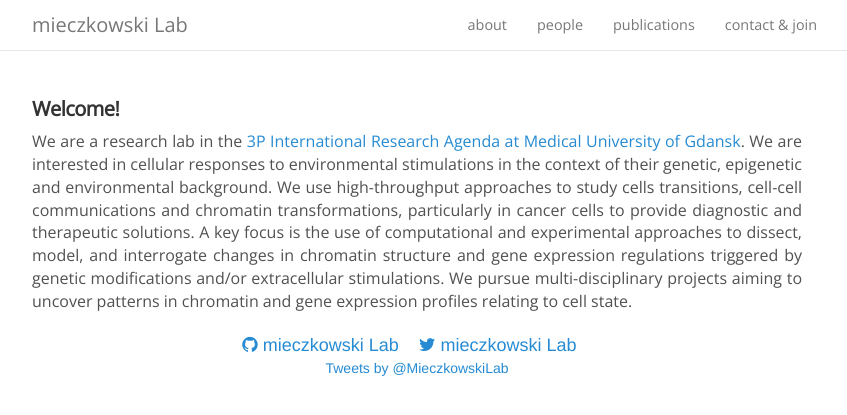
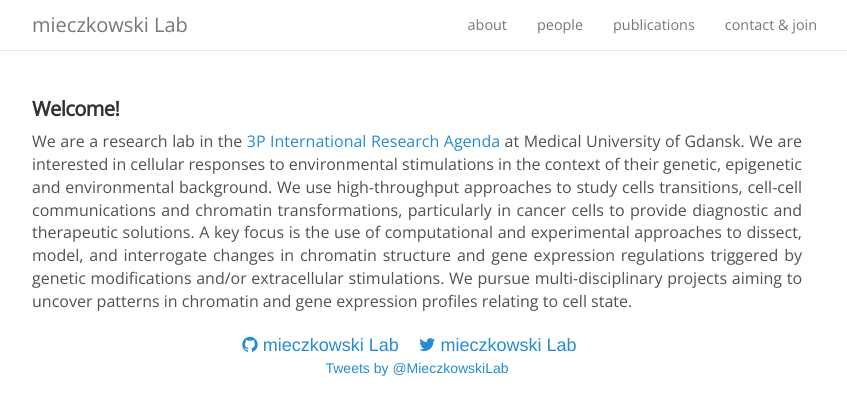
Before and after one commit to jakubmie/jakubmie.github.io, a Jekyll site: the page built from index.html, in a window 1280 px wide. Shown: the top 415 px of the page, without its empty margins (223-1070 px from the left). Built offline with Jekyll 4.4.1, drawn with Linux system fonts in a browser that asks for light colours; nearby versions of some CDN libraries; comment, search, counter and statistics services are not loaded; part of the change alters nothing that is shown.

```diff
--- a/index.html
+++ b/index.html
@@ -6,7 +6,7 @@ layout: default
     <h4>Welcome!</h4>
     <header class="masthead text-center">
       <p align=”justify”>
-      We are a research lab in the <a href="https://ira3p.mug.edu.pl/54705.html">3P International Research Agenda at Medical University of Gdansk</a>. We are interested in cellular responses to environmental stimulations in the context of their genetic, epigenetic and environmental background. We use high-throughput approaches to study cells transitions, cell-cell communications and chromatin transformations, particularly in cancer cells to provide diagnostic and therapeutic solutions. A key focus is the use of computational and experimental approaches to dissect, model, and interrogate changes in chromatin structure and gene expression regulations triggered by genetic modifications and/or extracellular stimulations. We pursue multi-disciplinary projects aiming to uncover patterns in chromatin and gene expression profiles relating to cell state.
+      We are a research lab in the <a href="https://ira3p.mug.edu.pl/54705.html">3P International Research Agenda</a> at Medical University of Gdansk. We are interested in cellular responses to environmental stimulations in the context of their genetic, epigenetic and environmental background. We use high-throughput approaches to study cells transitions, cell-cell communications and chromatin transformations, particularly in cancer cells to provide diagnostic and therapeutic solutions. A key focus is the use of computational and experimental approaches to dissect, model, and interrogate changes in chromatin structure and gene expression regulations triggered by genetic modifications and/or extracellular stimulations. We pursue multi-disciplinary projects aiming to uncover patterns in chromatin and gene expression profiles relating to cell state.
       </p>
 
       <div >
```
